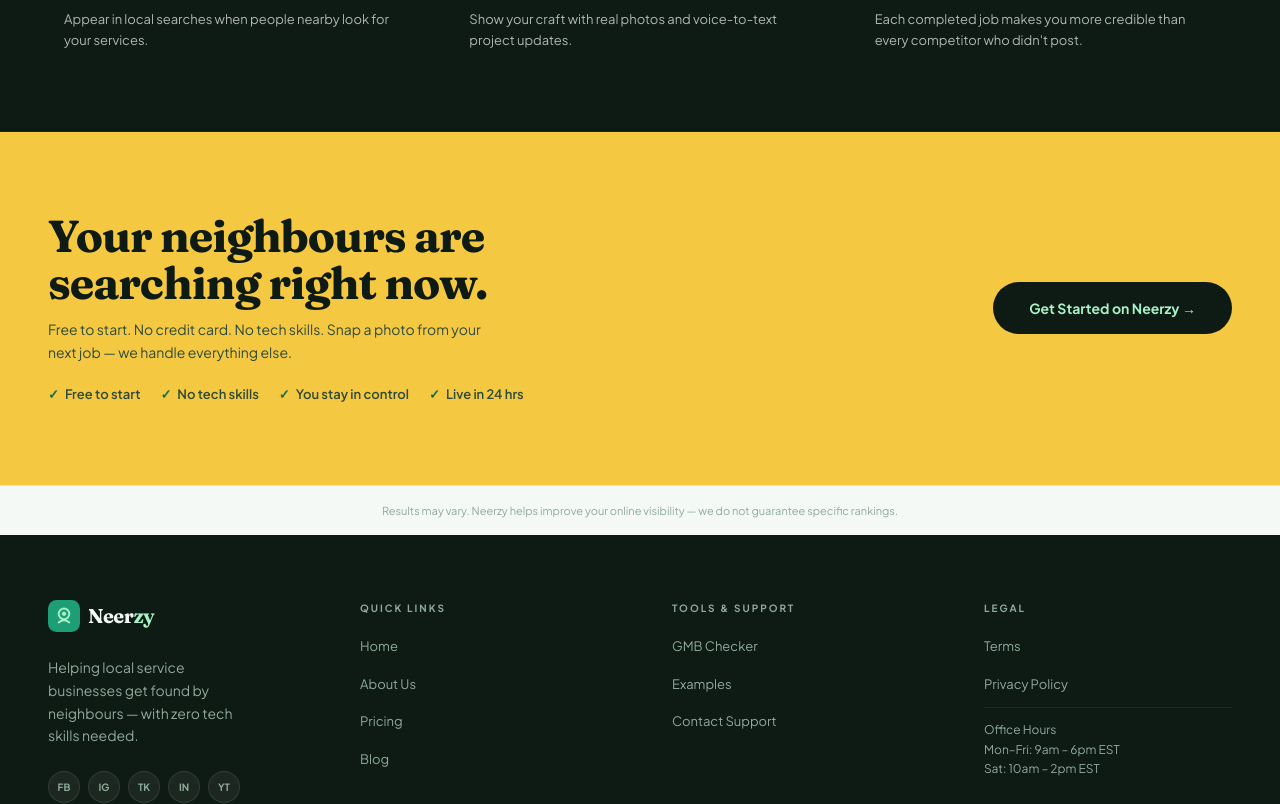
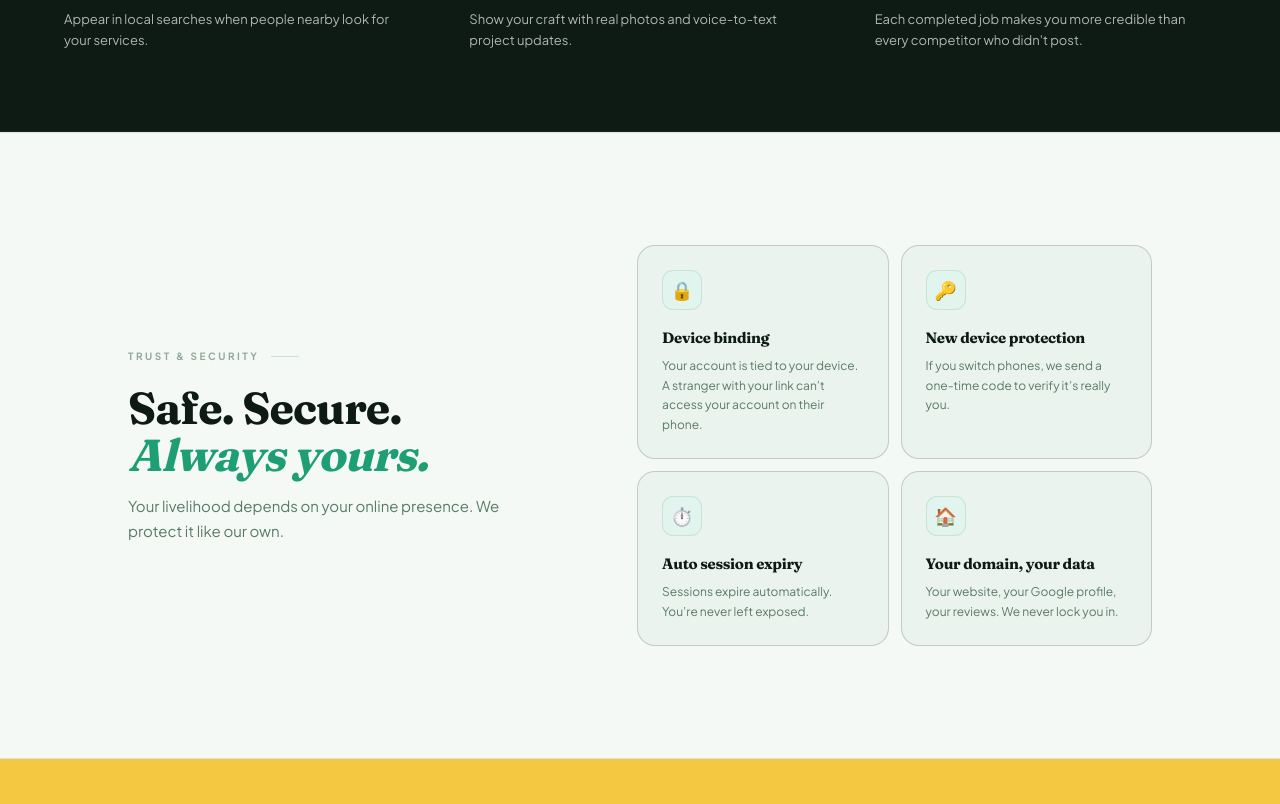
Before and after one commit to mobeen00381/seo-junction, a Next.js app: page / in a window 1280 px wide. Shown: the part 6163-6967 px from the top of the page. Built offline with nearby package versions, Linux system fonts and the light colour scheme.

Commit message:
feat: add Safe Secure Always Yours trust section before CTA

```diff
--- a/src/app/page.tsx
+++ b/src/app/page.tsx
@@ -476,6 +476,42 @@
         </div>
       </section>
 
+      {/* 🔒 SAFE & SECURE SECTION 🔒 */}
+      <section className="py-20 md:py-28 px-6 md:px-12" style={{background:'var(--paper)', borderTop:'1px solid var(--border)', borderBottom:'1px solid var(--border)'}}>
+        <div className="max-w-5xl mx-auto grid md:grid-cols-[1fr_1.2fr] gap-16 md:gap-20 items-center">
+
+          {/* Left — Copy */}
+          <div>
+            <div className="text-[10px] font-bold tracking-[2.5px] uppercase mb-5 flex items-center gap-3" style={{color:'var(--ink4)'}}>
+              Trust &amp; Security
+              <span className="h-px w-7" style={{background:'var(--paper4)'}}></span>
+            </div>
+            <h2 className="mb-4">Safe. Secure.<br/><em>Always yours.</em></h2>
+            <p className="text-[15px] max-w-[400px] leading-relaxed" style={{color:'var(--ink3)'}}>
+              Your livelihood depends on your online presence. We protect it like our own.
+            </p>
+          </div>
+
+          {/* Right — Security Cards */}
+          <div className="grid sm:grid-cols-2 gap-3">
+            {[
+              { icon: '🔒', title: 'Device binding', desc: "Your account is tied to your device. A stranger with your link can\u2019t access your account on their phone." },
+              { icon: '🔑', title: 'New device protection', desc: "If you switch phones, we send a one-time code to verify it\u2019s really you." },
+              { icon: '⏱️', title: 'Auto session expiry', desc: "Sessions expire automatically. You\u2019re never left exposed." },
+              { icon: '🏠', title: 'Your domain, your data', desc: "Your website, your Google profile, your reviews. We never lock you in." },
+            ].map((s, i) => (
+              <div key={i} className="rounded-[18px] p-6" style={{background:'var(--paper2)', border:'1px solid var(--border2)'}}>
+                <div className="w-10 h-10 rounded-[11px] flex items-center justify-center text-lg mb-4" style={{background:'var(--teal-soft)', border:'1px solid rgba(15,110,86,0.12)'}}>
+                  {s.icon}
+                </div>
+                <h3 className="font-display text-[15px] font-bold mb-1.5" style={{color:'var(--ink)'}}>{s.title}</h3>
+                <p className="text-[12px] leading-relaxed" style={{color:'var(--ink3)'}}>{s.desc}</p>
+              </div>
+            ))}
+          </div>
+        </div>
+      </section>
+
       {/* 🚀 CTA BAND 🚀 */}
       <section className="py-20 px-6 md:px-12 grid md:grid-cols-[1fr_auto] gap-12 items-center" style={{background:'var(--sun)'}}>
         <div>
```
